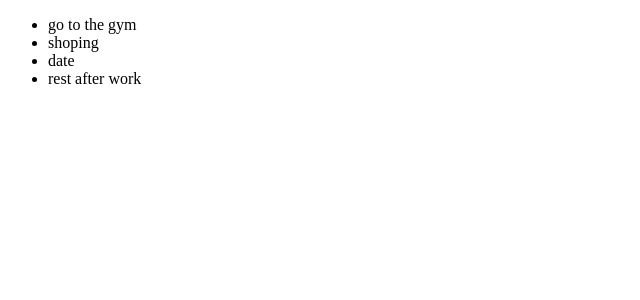
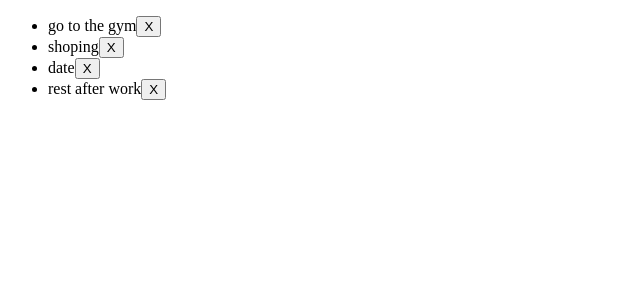
Before and after one commit to BohdanTertyshchevDev/cra-first-project, a React (Create React App) app: page / in a window 1280 px wide. Shown: the top 300 px of the page, without its empty margins (0-640 px from the left). Built offline with nearby package versions, Linux system fonts and the light colour scheme.

Commit message:
Todolist task resolve(max)

```diff
--- a/src/components/ToDoList/ToDoList.js
+++ b/src/components/ToDoList/ToDoList.js
@@ -30,9 +30,22 @@ class ToDOList extends React.Component {
 
     }
 
+
+    removeTask(taskIDtoRemove) {
+        const {todoList} = this.state;
+        const filteredArray = todoList.filter(task => task.id !== taskIDtoRemove);
+        this.setState({
+            todoList: filteredArray
+        })
+    }
+
+
     renderLi() {
         const {todoList} = this.state;
-        return todoList.map((task) => <li key={task.id}>{task.text}</li>)
+        return todoList.map((task) => <li key={task.id}>
+            {task.text}
+            <button onClick={() => {this.removeTask(task.id)}}>X</button>
+            </li>)
     }
 
     render() {
```
